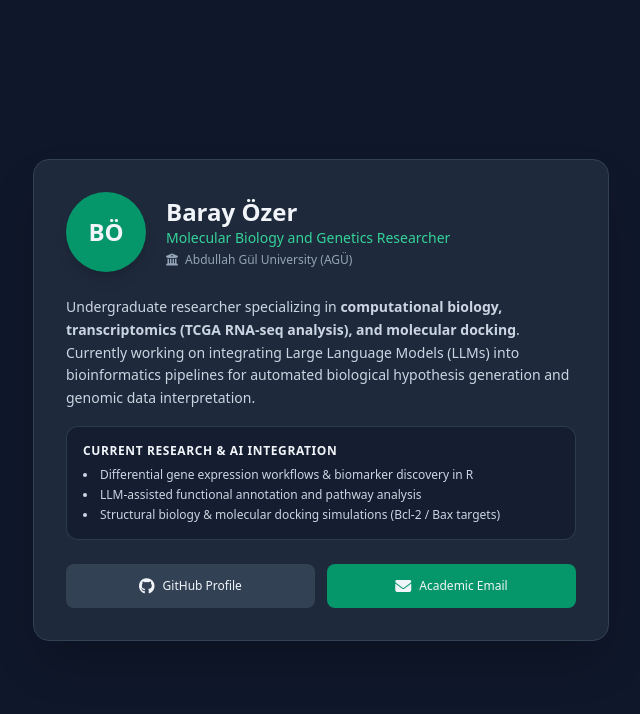
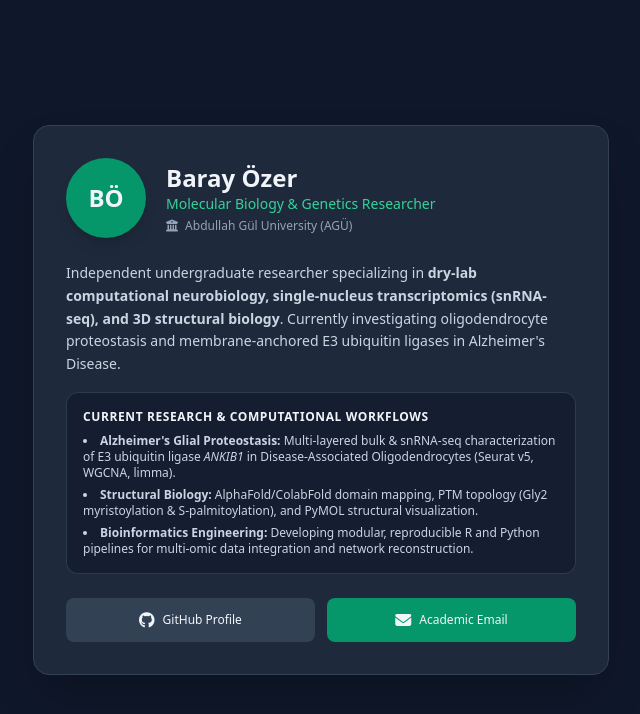
Before and after one commit to babizr42/babizr42.github.io, a plain HTML site: page index.html in a window 1280 px wide. Shown: the whole page, without its empty margins (319-959 px from the left). Drawn offline with nearby package versions, Linux system fonts and the light colour scheme.

Commit message:
Update index.html

```diff
--- a/index.html
+++ b/index.html
@@ -3,7 +3,7 @@
 <head>
     <meta charset="UTF-8">
     <meta name="viewport" content="width=device-width, initial-scale=1.0">
-    <title>Baray Özer | Academic & Research Profile</title>
+    <title>Baray Özer | Computational Neurobiology & Bioinformatics</title>
     <script src="https://cdn.tailwindcss.com"></script>
     <link rel="stylesheet" href="https://cdnjs.cloudflare.com/ajax/libs/font-awesome/6.4.0/css/all.min.css">
 </head>
@@ -15,22 +15,22 @@
             </div>
             <div>
                 <h1 class="text-2xl font-bold">Baray Özer</h1>
-                <p class="text-emerald-400 text-sm font-medium">Molecular Biology and Genetics Researcher</p>
+                <p class="text-emerald-400 text-sm font-medium">Molecular Biology & Genetics Researcher</p>
                 <p class="text-slate-400 text-xs mt-1"><i class="fas fa-university mr-1"></i> Abdullah Gül University (AGÜ)</p>
             </div>
         </div>
 
         <div class="space-y-4 text-sm text-slate-300 leading-relaxed mb-6">
             <p>
-                Undergraduate researcher specializing in <strong>computational biology, transcriptomics (TCGA RNA-seq analysis), and molecular docking</strong>. Currently working on integrating Large Language Models (LLMs) into bioinformatics pipelines for automated biological hypothesis generation and genomic data interpretation.
+                Independent undergraduate researcher specializing in <strong>dry-lab computational neurobiology, single-nucleus transcriptomics (snRNA-seq), and 3D structural biology</strong>. Currently investigating oligodendrocyte proteostasis and membrane-anchored E3 ubiquitin ligases in Alzheimer's Disease.
             </p>
 
             <div class="bg-slate-900/60 p-4 rounded-xl border border-slate-700/80">
-                <h2 class="text-slate-100 font-semibold mb-2 text-xs uppercase tracking-wider text-emerald-400">Current Research & AI Integration</h2>
-                <ul class="list-disc list-inside space-y-1 text-xs text-slate-300">
-                    <li>Differential gene expression workflows & biomarker discovery in R</li>
-                    <li>LLM-assisted functional annotation and pathway analysis</li>
-                    <li>Structural biology & molecular docking simulations (Bcl-2 / Bax targets)</li>
+                <h2 class="text-slate-100 font-semibold mb-2 text-xs uppercase tracking-wider text-emerald-400">Current Research & Computational Workflows</h2>
+                <ul class="list-disc list-inside space-y-1.5 text-xs text-slate-300">
+                    <li><strong>Alzheimer's Glial Proteostasis:</strong> Multi-layered bulk & snRNA-seq characterization of E3 ubiquitin ligase <em>ANKIB1</em> in Disease-Associated Oligodendrocytes (Seurat v5, WGCNA, limma).</li>
+                    <li><strong>Structural Biology:</strong> AlphaFold/ColabFold domain mapping, PTM topology (Gly2 myristoylation & S-palmitoylation), and PyMOL structural visualization.</li>
+                    <li><strong>Bioinformatics Engineering:</strong> Developing modular, reproducible R and Python pipelines for multi-omic data integration and network reconstruction.</li>
                 </ul>
             </div>
         </div>
```
